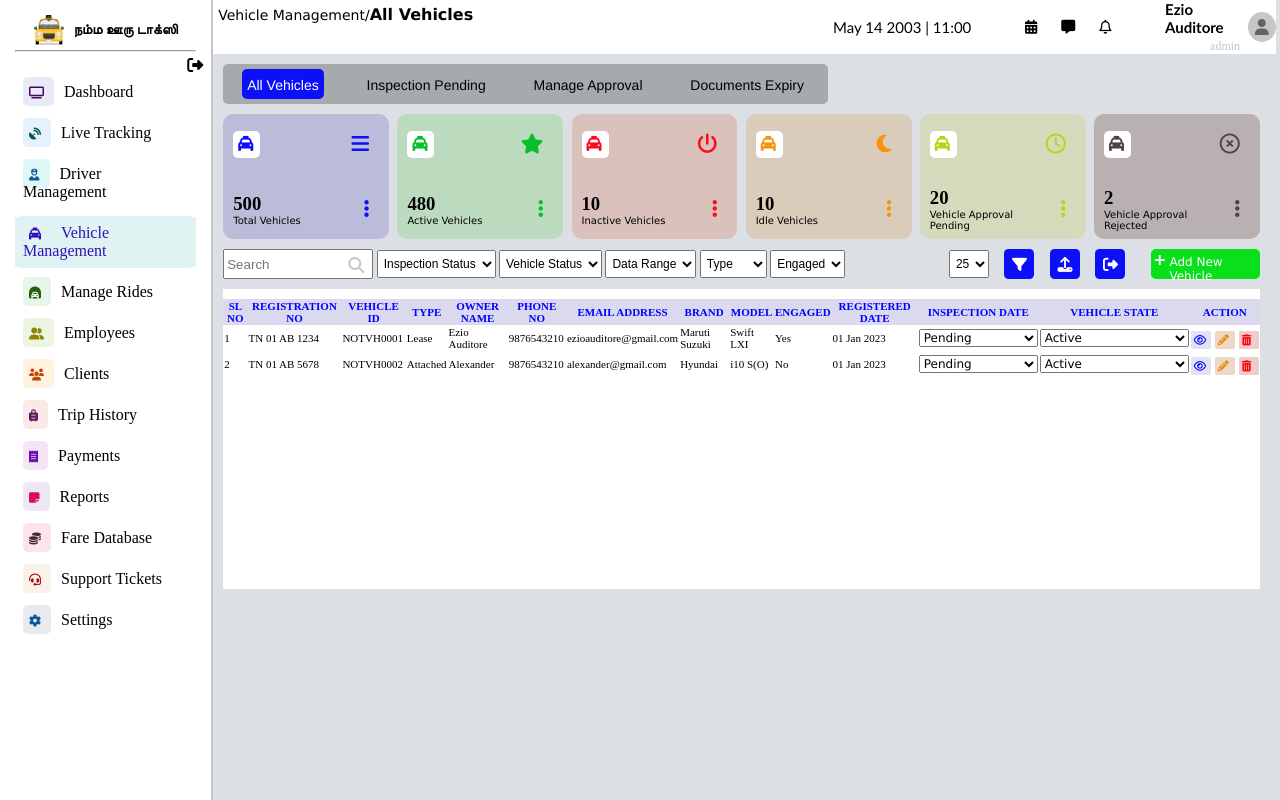
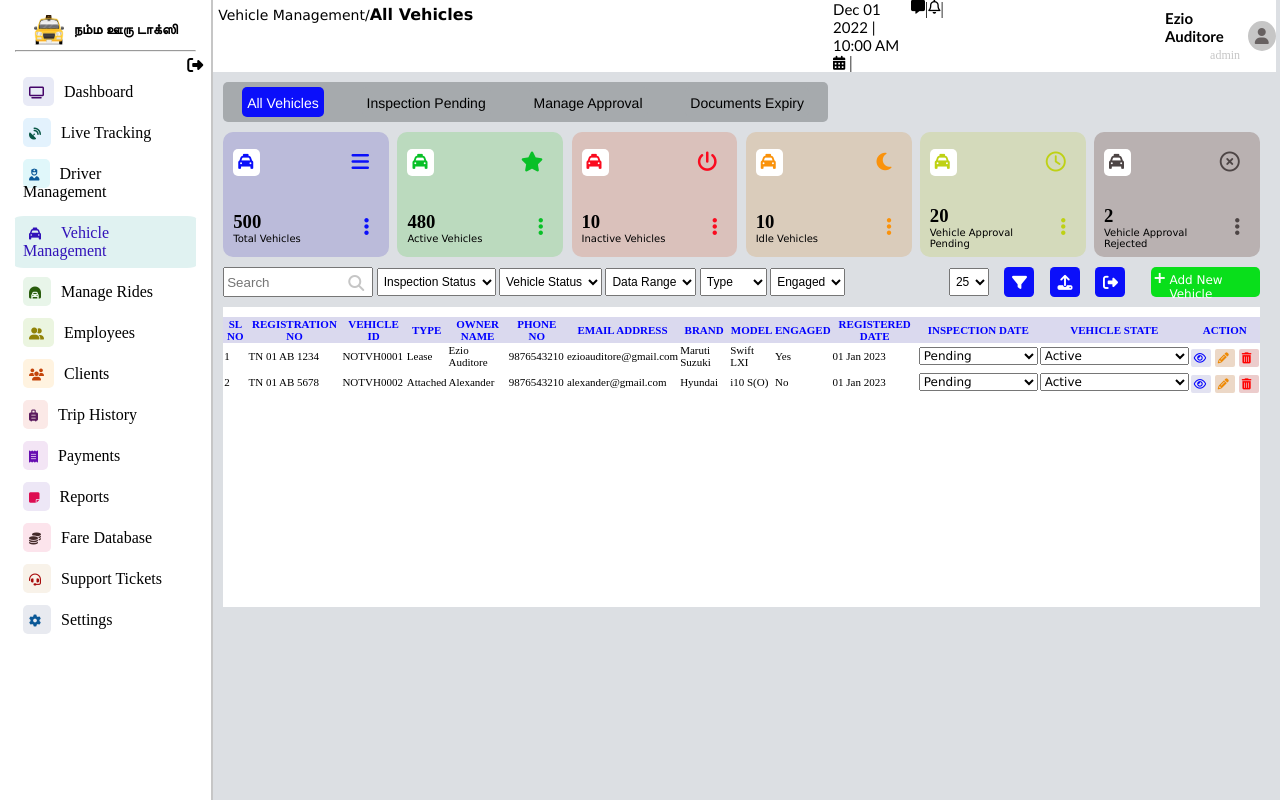
Before and after one commit to SanthanaMagalingam/Web_Page_NMT, a plain HTML site: page Vehicle Management/index.html in a window 1280 px wide. Drawn offline with Linux system fonts and the light colour scheme.

Commit message:
File Uploaded

```diff
--- a/Vehicle Management/index.html
+++ b/Vehicle Management/index.html
@@ -104,11 +104,13 @@
         <p>Vehicle Management/<span>All Vehicles</span></p>
       </div>
       <div class="sm-sideright">
-        <p class="sm-dare">May 14 2003 | 11:00 </p>
         <div class="sm-icons1">
-          <i class="fa-solid fa-calendar-days"></i>
-          <i class="fa-solid fa-message"></i>
-          <i class="fa-regular fa-bell"></i>
+          <div class="sm-d-i">
+            <p class="sm-dare">Dec 01 2022 | 10:00 AM </p>
+            <i class="fa-solid fa-calendar-days" id="smice"></i> |
+          </div>
+          <i class="fa-solid fa-message"></i> |
+          <i class="fa-regular fa-bell"></i>  |
         </div>
         <div class="sm-name">
           <div class="sm-admin">
```
